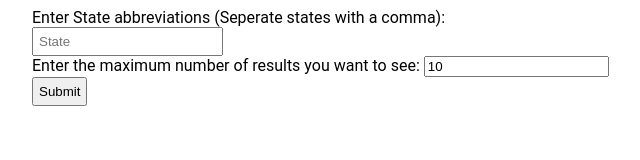
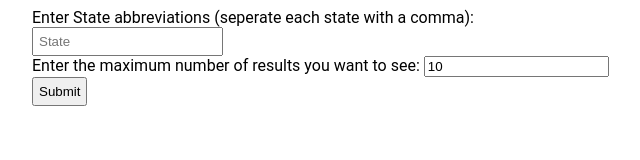
Before and after one commit to RyanBeaudoin/NatlParkSearch, a plain HTML site: page index.html in a window 1280 px wide. Shown: the full height of the page, 308-948 px from the left. Drawn offline with nearby package versions, Linux system fonts and the light colour scheme.

Commit message:
Update index.html

```diff
--- a/index.html
+++ b/index.html
@@ -16,7 +16,7 @@
     <main class="container">
       <form class="user-form">
         <label for="State">
-          Enter State abbreviations (Seperate states with a comma):
+          Enter State abbreviations (seperate each state with a comma):
           <input
             type="text"
             name="state"
```
